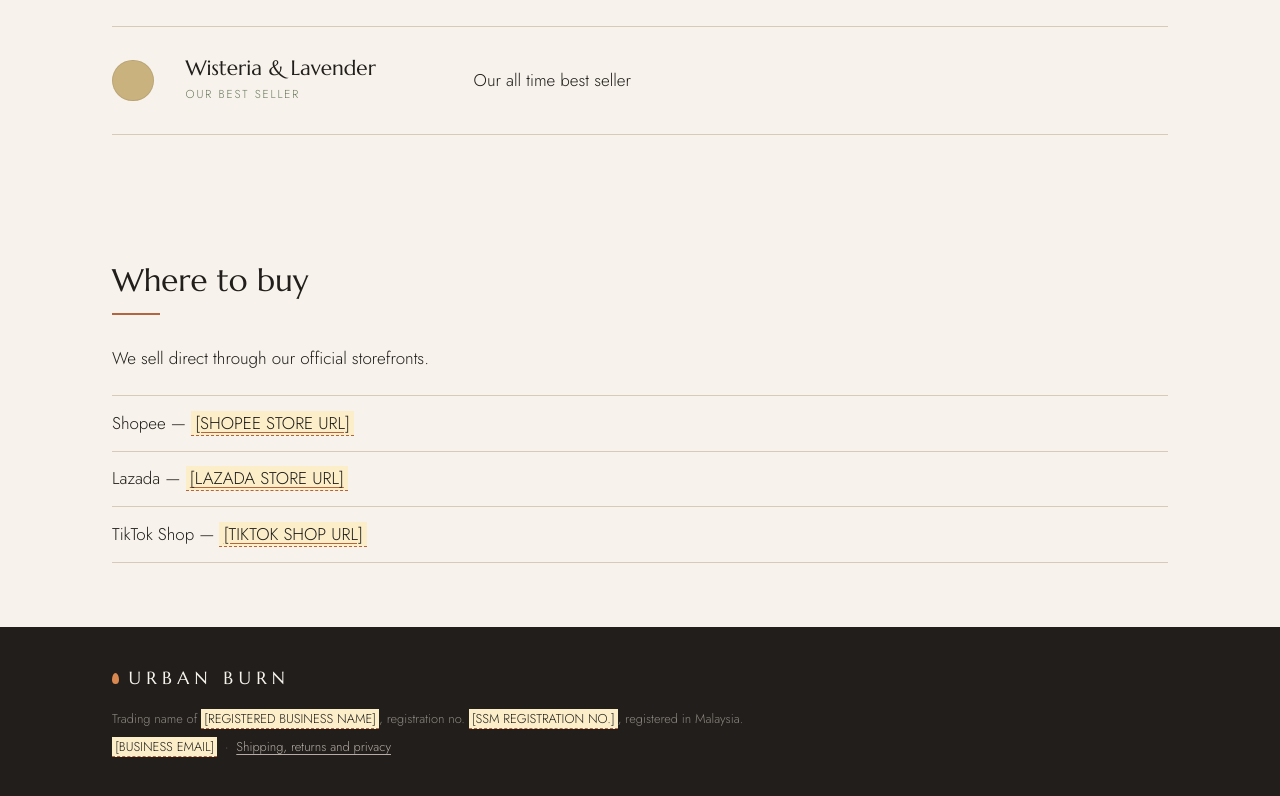
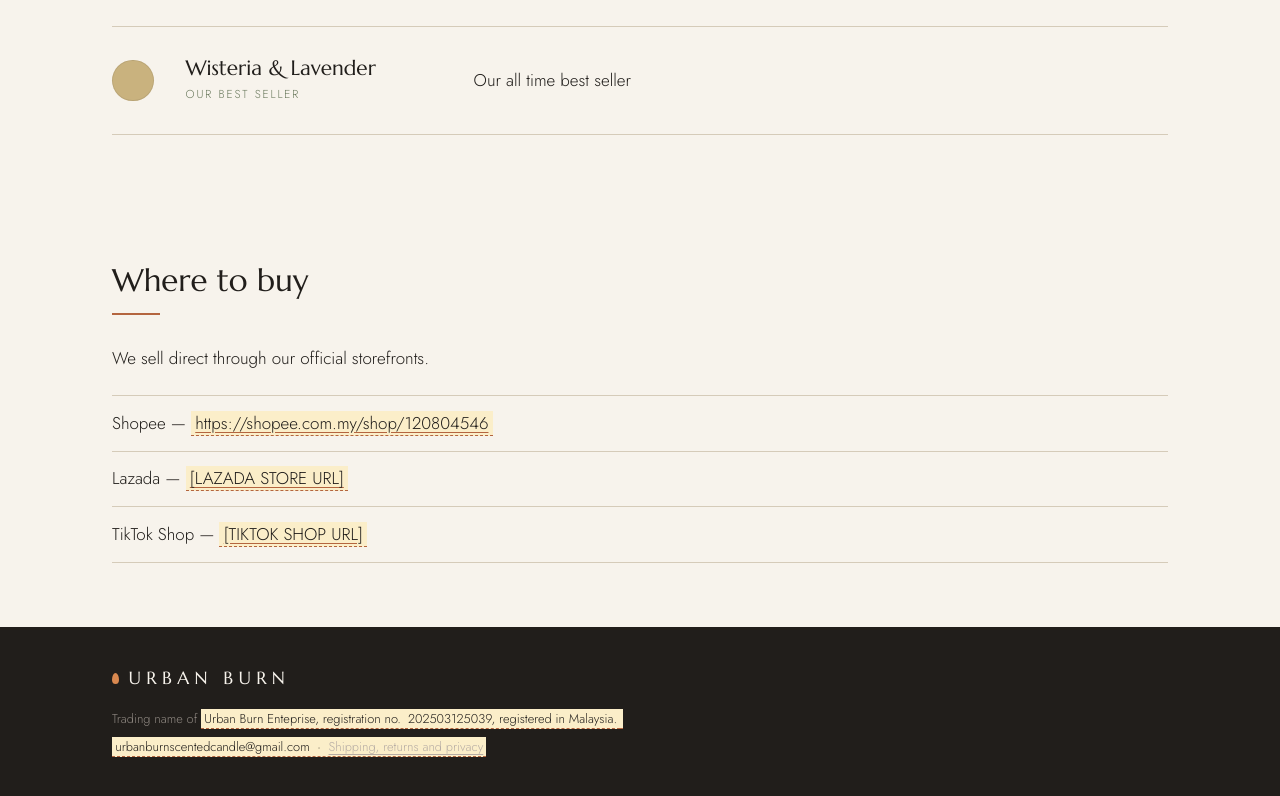
Before and after one commit to urbanburnscentedcandle/urbanburn, a plain HTML site: page index.html in a window 1280 px wide. Shown: the part 1268-2064 px from the top of the page. Drawn offline with Linux system fonts and the light colour scheme.

Commit message:
Update index.html

```diff
--- a/index.html
+++ b/index.html
@@ -159,7 +159,7 @@ h2 .rule{display:block;width:3rem;height:2px;background:var(--clay);margin-top:.
       <h2>Where to buy<span class="rule"></span></h2>
       <p>We sell direct through our official storefronts.</p>
       <ul class="channels">
-        <li>Shopee — <a href="#"><span class="fill">[SHOPEE STORE URL]</span></a></li>
+        <li>Shopee — <a href="#"><span class="fill">https://shopee.com.my/shop/120804546</span></a></li>
         <li>Lazada — <a href="#"><span class="fill">[LAZADA STORE URL]</span></a></li>
         <li>TikTok Shop — <a href="#"><span class="fill">[TIKTOK SHOP URL]</span></a></li>
       </ul>
@@ -171,8 +171,8 @@ h2 .rule{display:block;width:3rem;height:2px;background:var(--clay);margin-top:.
 <footer class="site-foot">
   <div class="wrap">
     <a class="wordmark" href="index.html"><span class="flame"></span>Urban Burn</a>
-    <p>Trading name of <span class="fill">[REGISTERED BUSINESS NAME]</span>, registration no. <span class="fill">[SSM REGISTRATION NO.]</span>, registered in Malaysia.</p>
-    <p><span class="fill">[BUSINESS EMAIL]</span> &nbsp;·&nbsp; <a href="policies.html">Shipping, returns and privacy</a></p>
+    <p>Trading name of <span class="fill">Urban Burn Enteprise, registration no. <span class="fill">202503125039, registered in Malaysia.</p>
+    <p><span class="fill">urbanburnscentedcandle@gmail.com &nbsp;·&nbsp; <a href="policies.html">Shipping, returns and privacy</a></p>
   </div>
 </footer>
 
```
